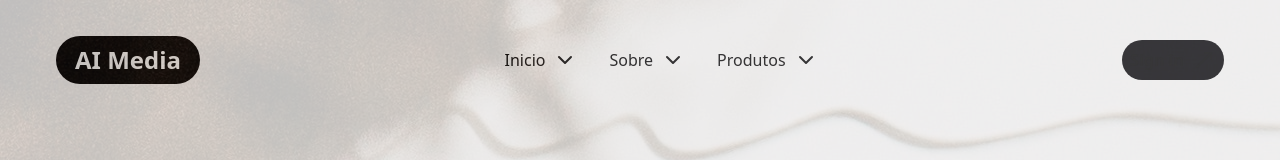
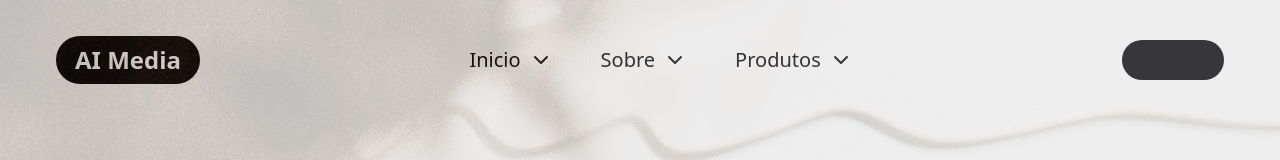
Before and after one commit to RelancioBorgesDev/AI-Media, a Next.js app: page / in a window 1280 px wide. Shown: the top 160 px of the page. Built offline with nearby package versions, Linux system fonts and the light colour scheme.

Commit message:
Editado Header

```diff
--- a/src/app/layout.tsx
+++ b/src/app/layout.tsx
@@ -1,4 +1,3 @@
-"use client";
 import type { Metadata } from "next";
 import { Inter } from "next/font/google";
 import "./globals.css";
@@ -6,6 +5,10 @@ import { ThemeProvider } from "@/components/theme/theme-provider";
 import { ReactNode } from "react";
 
 const inter = Inter({ subsets: ["latin"] });
+
+export const metadata: Metadata = {
+  title: "AI Media",
+};
 
 export default function RootLayout({ children }: { children: ReactNode }) {
   return (
--- a/src/app/page.tsx
+++ b/src/app/page.tsx
@@ -10,7 +10,7 @@ import { Separator } from "@/components/ui/separator";
 export default function Home() {
   return (
     <div className="flex flex-col gap-8">
-      <section className="relative px-10 py-5">
+      <section id="inicio" className="relative px-10 py-5">
         <div className="absolute h-screen bg-cover bg-no-repeat bg-center top-0 bottom-0 right-0 left-0 pointer-events-none">
           <div className="bg-intro opacity-25 h-screen"></div>
         </div>
@@ -19,8 +19,8 @@ export default function Home() {
           <ul className="flex gap-8 items-center">
             <li>
               <Link
-                href={""}
-                className="flex gap-2 items-center cursor-pointer"
+                href={"#inicio"}
+                className="flex gap-2 items-center cursor-pointer text-xl hover:rounded-full hover:bg-slate-100/10 p-2 duration-500 transition-all ease-in-out"
               >
                 Inicio
                 <ChevronDown />
@@ -28,8 +28,8 @@ export default function Home() {
             </li>
             <li>
               <Link
-                href={""}
-                className="flex gap-2 items-center cursor-pointer"
+                href={"#sobre"}
+                className="flex gap-2 items-center cursor-pointer text-xl hover:rounded-full hover:bg-slate-100/10 p-2 duration-500 transition-all ease-in-out"
               >
                 Sobre
                 <ChevronDown />
@@ -37,18 +37,18 @@ export default function Home() {
             </li>
             <li>
               <Link
-                href={""}
-                className="flex gap-2 items-center cursor-pointer"
+                href={"#produtos"}
+                className="flex gap-2 items-center cursor-pointer text-xl hover:rounded-full hover:bg-slate-100/10 p-2 duration-500 transition-all ease-in-out"
               >
                 Produtos
                 <ChevronDown />
               </Link>
             </li>
           </ul>
-          <button className="bg-[#09090D] p-2 rounded-full hover:brightness-110 ">
+          <button className="bg-[#09090D] p-2 rounded-full hover:brightness-110  duration-100 group">
             <Link href={"/auth"} className="flex gap-2 items-center font-bold">
               Sign in
-              <MoveUpRight />
+              <MoveUpRight className="group-hover:scale-125" />
             </Link>
           </button>
         </header>
@@ -62,7 +62,7 @@ export default function Home() {
           </button>
         </section>
       </section>
-      <section className="h-screen px-10 py-5 flex flex-col gap-16">
+      <section id="sobre" className="h-screen px-10 py-5 flex flex-col gap-16">
         <header className="flex items-center justify-between px-10 py-4">
           <h1 className="text-6xl font-bold">Sobre</h1>
           <p className="w-[779px] text-2xl font-bold">
@@ -89,7 +89,7 @@ export default function Home() {
         </div>
       </section>
 
-      <section className=" px-10 py-5 flex flex-col gap-16">
+      <section id="produtos"className=" px-10 py-5 flex flex-col gap-16">
         <header className="flex flex-row-reverse items-center justify-between px-10 py-4">
           <h1 className="text-6xl font-bold">Produtos</h1>
           <p className="w-[779px] text-2xl font-bold">
--- a/src/components/theme/theme-provider.tsx
+++ b/src/components/theme/theme-provider.tsx
@@ -1,3 +1,4 @@
+"use client";
 import * as React from "react";
 import { ThemeProvider as NextThemesProvider } from "next-themes";
 import { type ThemeProviderProps } from "next-themes/dist/types";
```
Also changed, not shown: src/app/icon.png (added).
